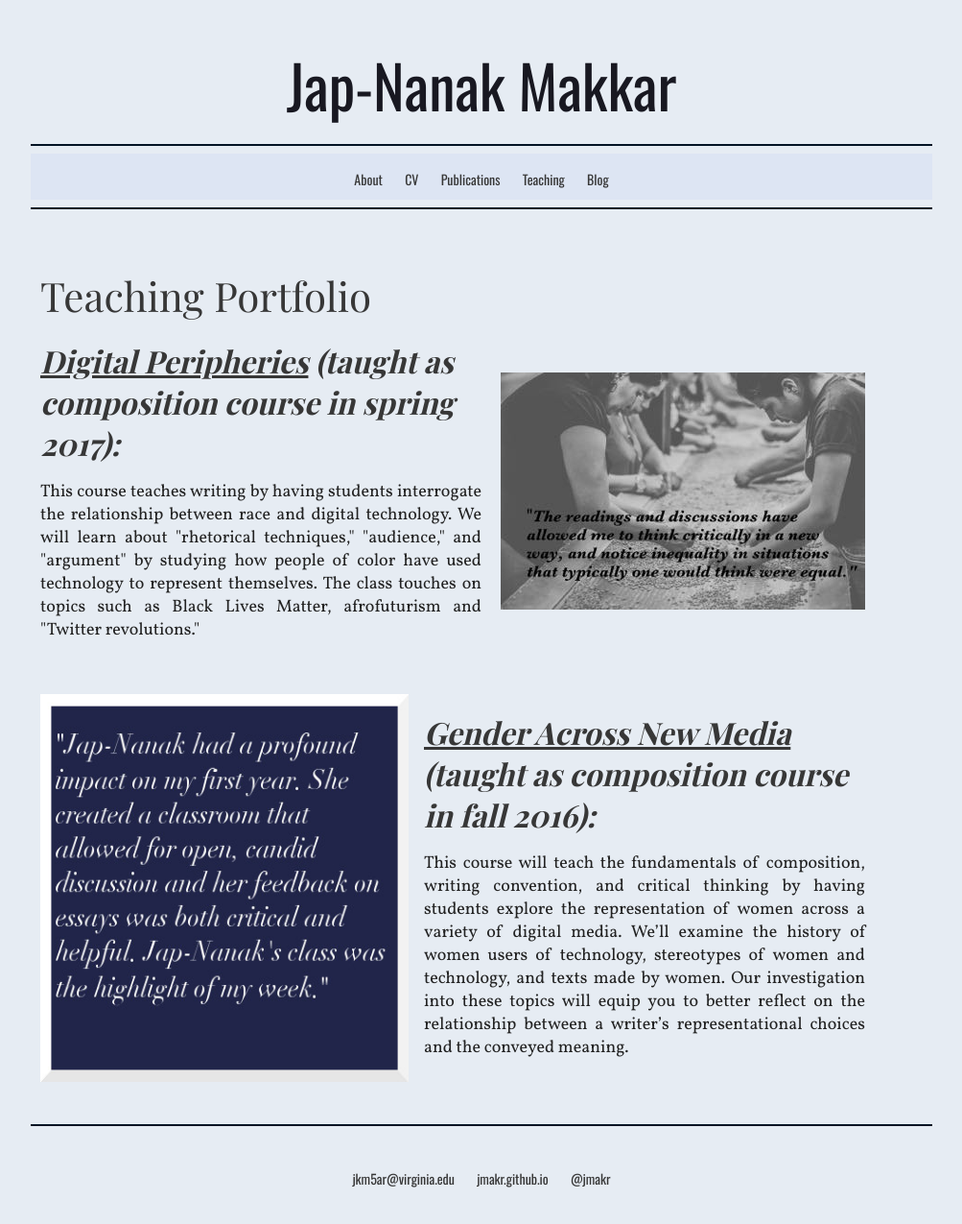
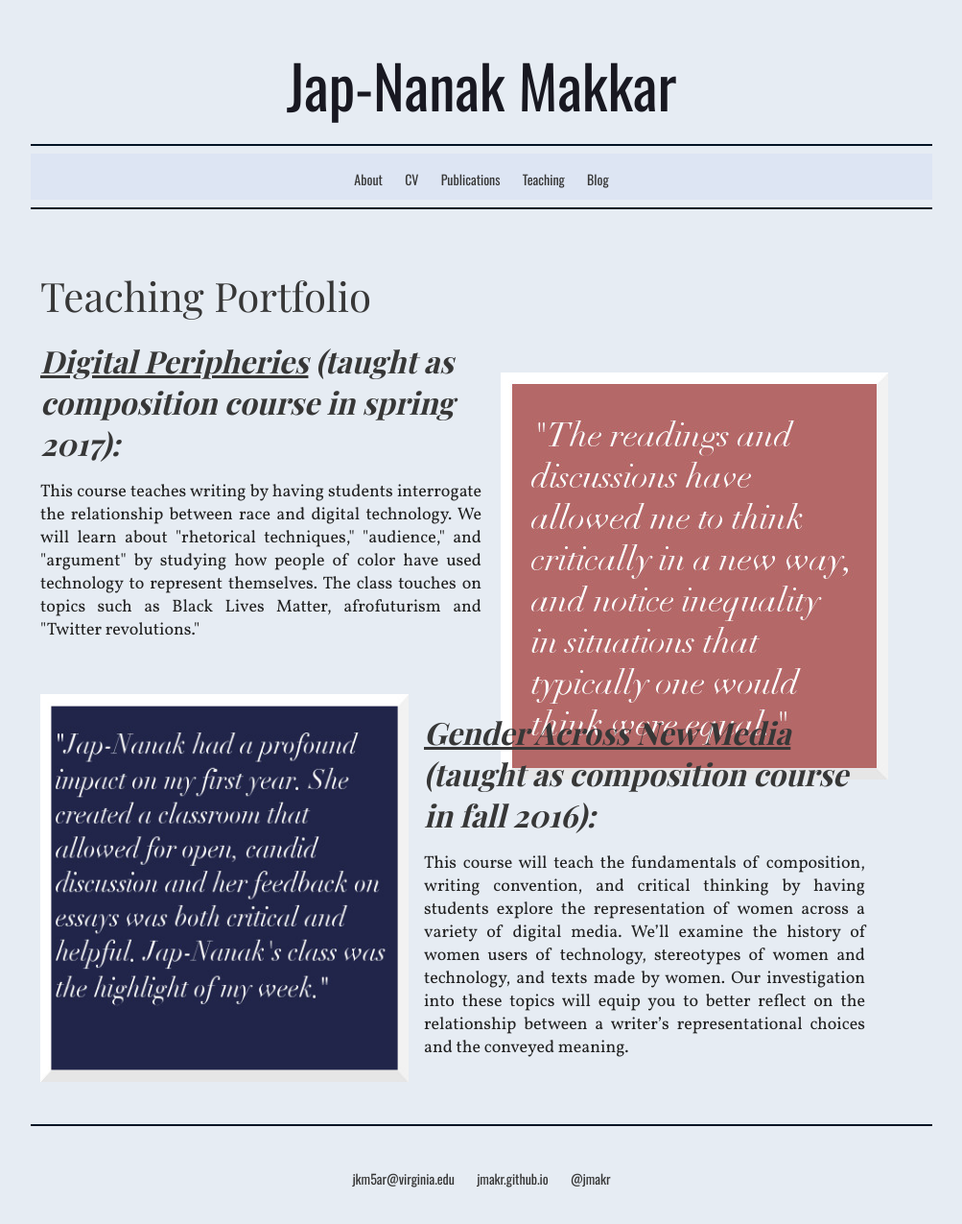
Before and after one commit to jmakr/jmakr.github.io, a Jekyll site: the page built from teaching/index.html, in a window 1280 px wide. Shown: the whole page at 96% size, without its empty margins (138-1141 px from the left). Built offline with Jekyll 4.4.1, drawn with Linux system fonts in a browser that asks for light colours; some web fonts are replaced.

Commit message:
Update index.html

```diff
--- a/teaching/index.html
+++ b/teaching/index.html
@@ -29,8 +29,8 @@ title: Teaching Portfolio
 
         <br>
 	<div class="tphoto1helper">
-	<div style="width:380;">
-	<img src="tphoto1_380w.jpg" height="247" width="380"/>
+	<div style="width:404;">
+	<img src="quote1.jpg" height="424" width="404"/>
 	</div>
 	</div>
   </div>
```
